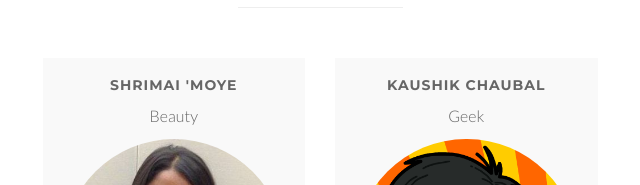
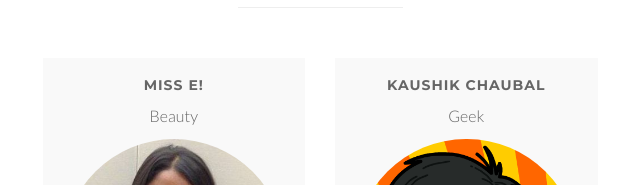
Before and after one commit to kaushikchaubal/let-us-hack, a website: page index.html in a window 1280 px wide. Shown: the part 2635-2820 px from the top of the page, 320-960 px from the left. Drawn offline with Linux system fonts and the light colour scheme.

Commit message:
Changing to Miss E to test

```diff
--- a/index.html
+++ b/index.html
@@ -280,7 +280,7 @@
                     <div class="wow bounceInUp" data-wow-delay="0.5s">
                         <div class="team boxed-grey">
                             <div class="inner">
-                                <h5>Shrimai 'Moye</h5>
+                                <h5>Miss E!</h5>
                                 <p class="subtitle">Beauty</p>
                                 <div class="avatar"><img src="img/team/2.jpg" alt="" class="img-responsive img-circle" />
                                 </div>
```
